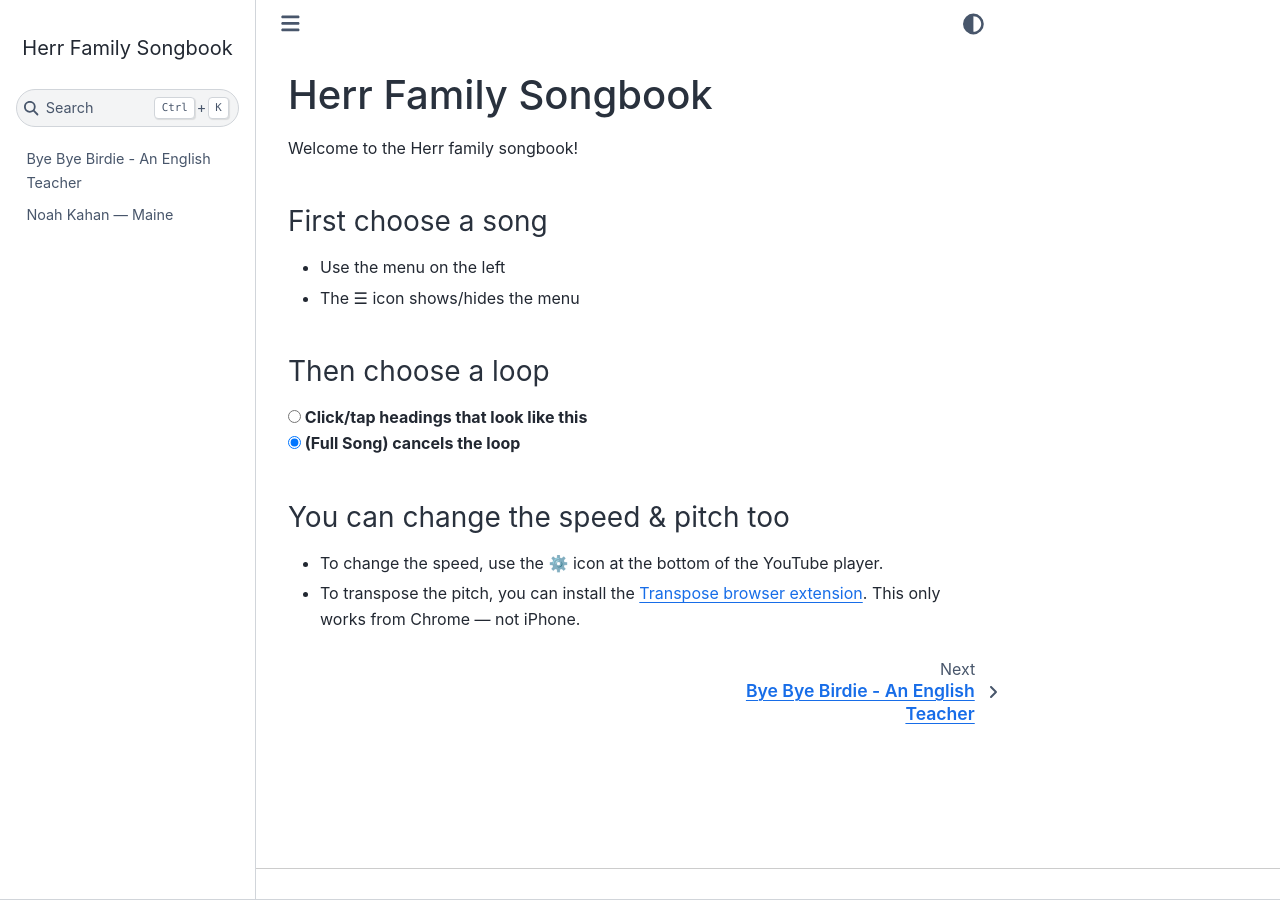
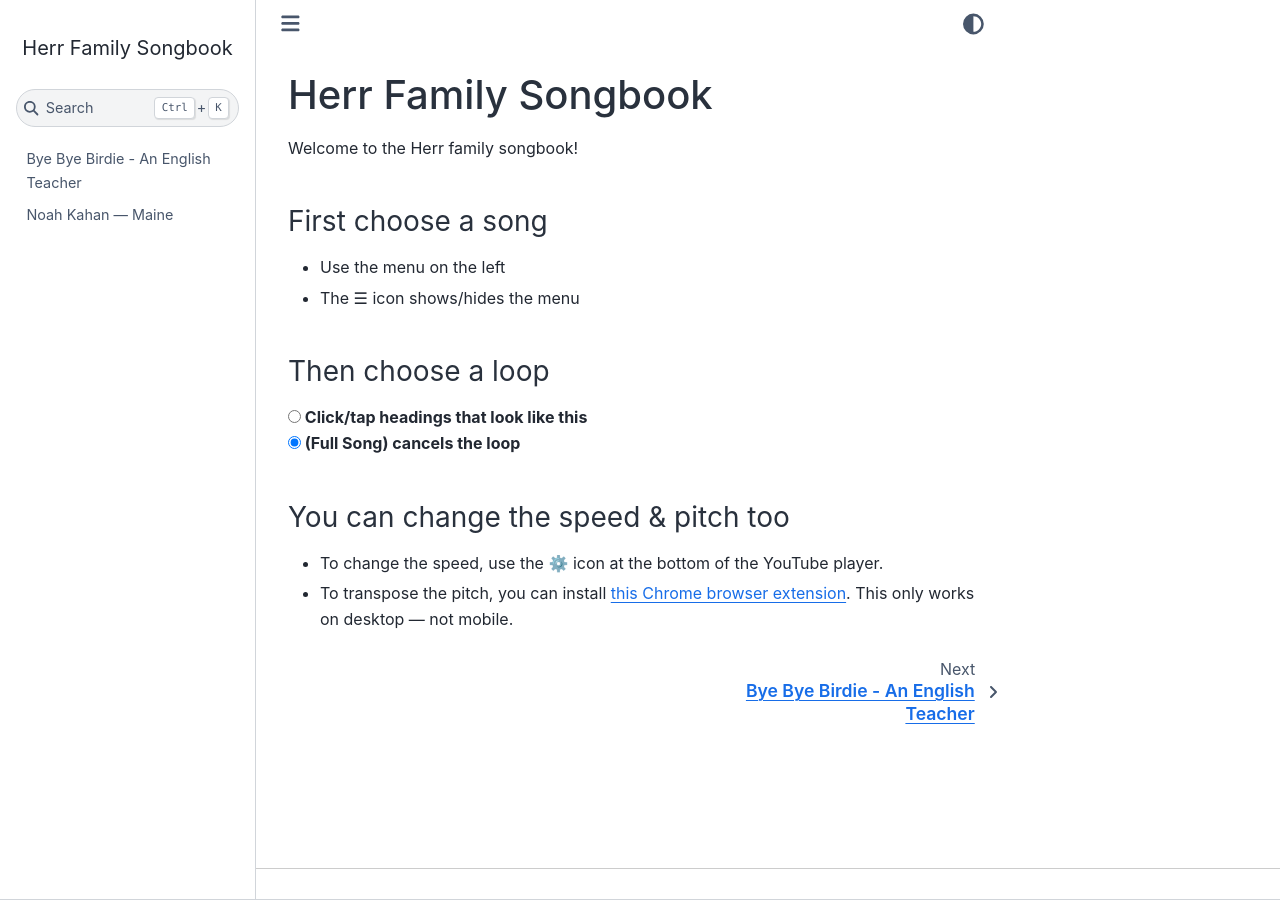
Before and after one commit to rrherr/loops, a Jupyter Book: the page built from index.md, in a window 1280 px wide. Built offline with Jupyter Book 1.0.4 settings and Sphinx 7.4.7 and the Sphinx Book theme 1.1.4, drawn with Linux system fonts in a browser that asks for light colours.

Commit message:
Update instructions

```diff
--- a/index.md
+++ b/index.md
@@ -22,4 +22,4 @@ Welcome to the Herr family songbook!
 <h3>You can change the speed & pitch too</h3>
 
 - To change the speed, use the ⚙️ icon at the bottom of the YouTube player.
-- To transpose the pitch, you can install the [Transpose browser extension](https://transpose.video/extension/). This only works from Chrome — not iPhone.
+- To transpose the pitch, you can install [this Chrome browser extension](https://transpose.video/extension/). This only works on desktop — not mobile.
```
